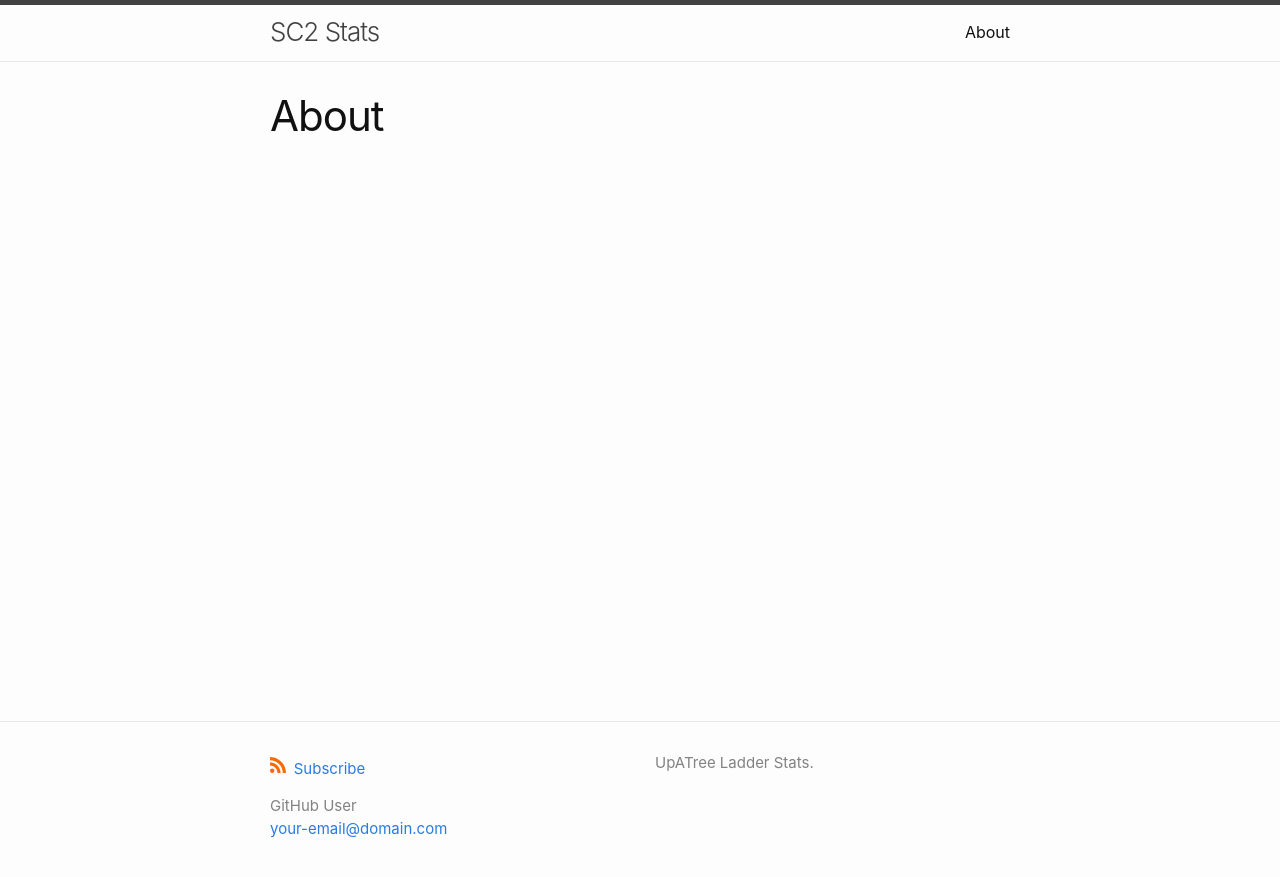
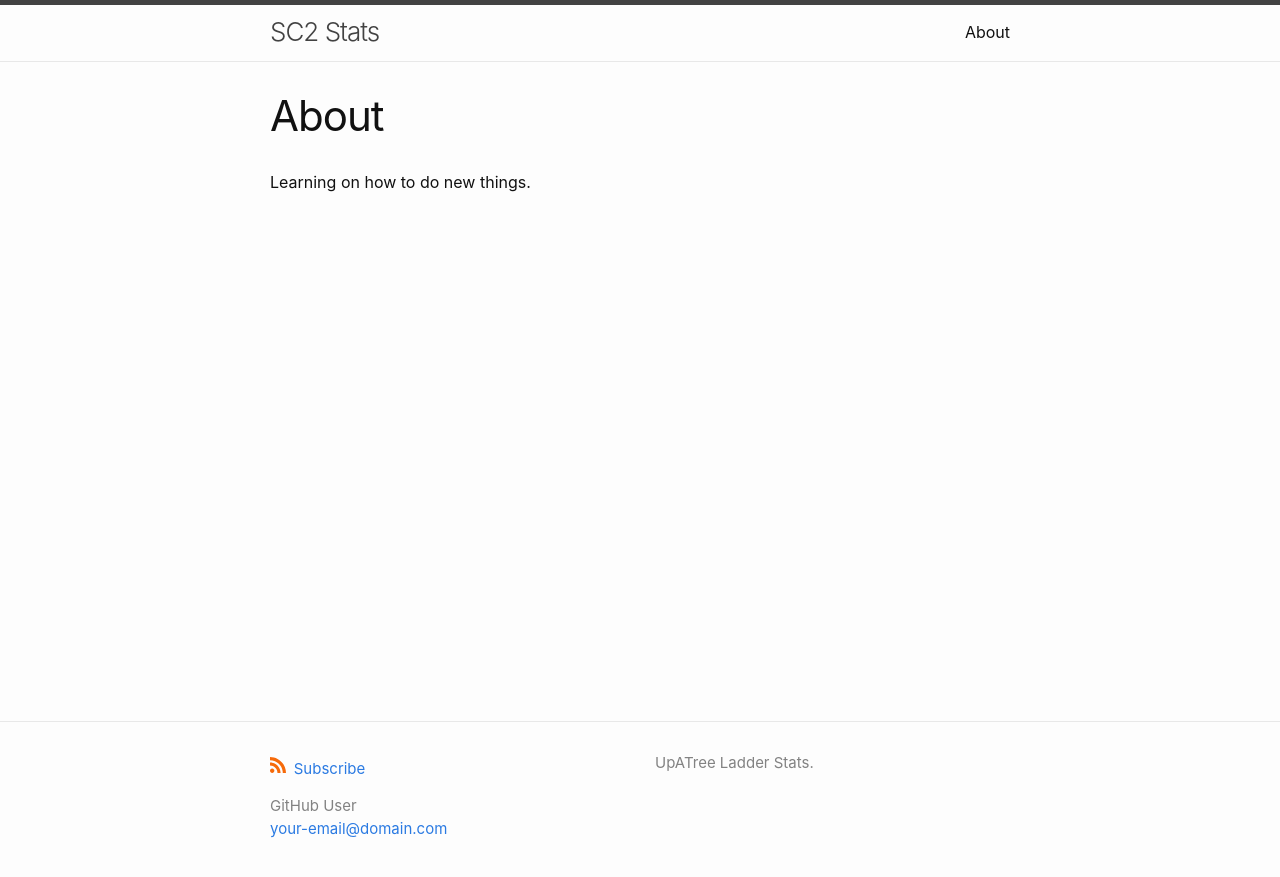
Before and after one commit to kylermurphy/UpATree, a Jekyll site: the page built from docs/about.md, in a window 1280 px wide. Shown: the top 877 px of the page. Built offline with Jekyll 4.4.1, drawn with Linux system fonts in a browser that asks for light colours.

Commit message:
new cron
new cron

```diff
--- a/docs/about.md
+++ b/docs/about.md
@@ -3,3 +3,5 @@ layout: page
 title: About
 permalink: /about/
 ---
+
+Learning on how to do new things.
```
Also changed, not shown: .github/workflows/actions.yml.
